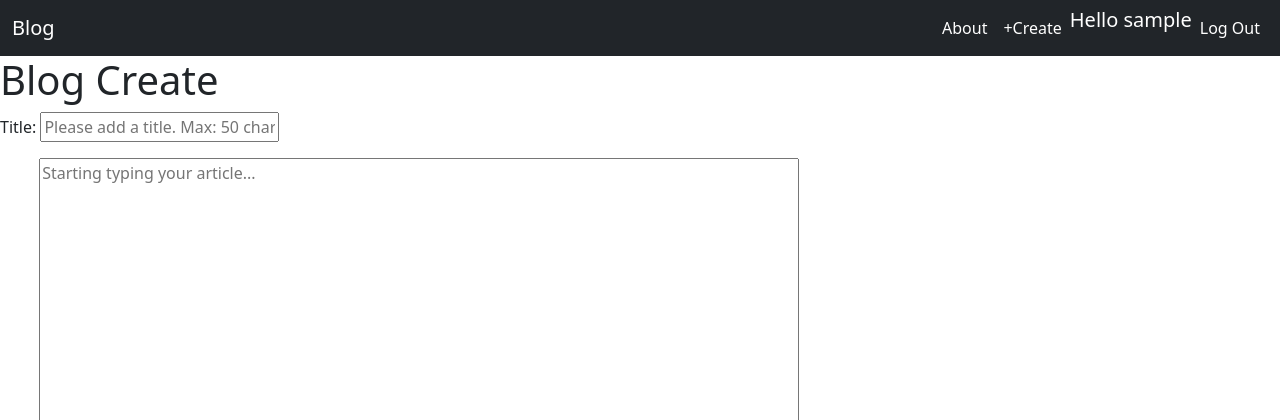
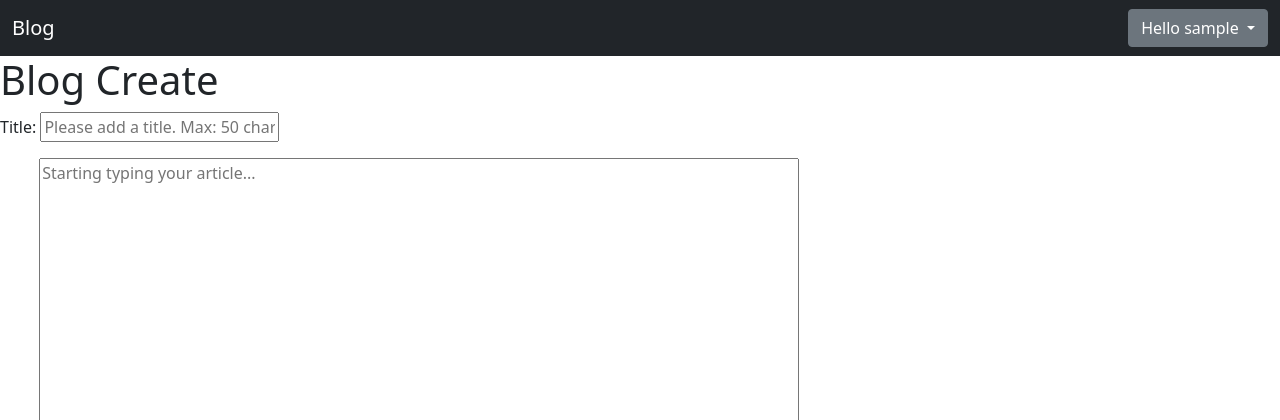
Before and after one commit to DonnyDark/blog-project, a Django app: page /create/ in a window 1280 px wide. Shown: the top 420 px of the page. Run offline with Django 3.2, Linux system fonts and the light colour scheme; the visitor is signed in with stand-in values (Sample User, id 1); parts of the project's set-up code (start-up, migrations or seed data) failed here and were passed over.

Commit message:
add dropdown button in header

```diff
--- a/blog/templates/blog/_base.html
+++ b/blog/templates/blog/_base.html
@@ -20,29 +20,27 @@
         <nav class="container-xxl flex-wrap flex-md-nowrap">
             <a class="navbar-brand" href="{% url 'main_page' %}">Blog</a>
             <div class="collapse navbar-collapse">
-                <ul class="navbar-nav flex-row flex-wrap ms-md-auto">
-                    <li class="nav-item">
-                        <a class="nav-link active" href="">About</a>
-                    </li>
+                <div class="dropdown ms-md-auto">
                     {% if request.user.is_authenticated %}
-                    <li class="nav-item">
-                        <a class="nav-link active" href="{% url 'blog_create' %}">+Create</a>
-                    </li>
-                    <li class="nav-item">
-                        <h5 style="color: white;" >Hello {{ user.get_username }}</h5>
-                    </li>
-                    <li class="nav-item">
-                        <a class="nav-link active" href="{% url 'logout' %}">Log Out</a>
-                    </li>
+                        <button class="btn btn-secondary dropdown-toggle" type="button" id="dropdownMenuButton1" data-bs-toggle="dropdown" aria-expanded="false">
+                            Hello {{ request.user.username }}
+                        </button>
+                        <ul class="dropdown-menu" aria-labelledby="dropdownMenuButton1">
+                            <li class="nav-item"><a class="dropdown-item nav-item active" href="users/{{ request.user.username }}/">User Room</a></li>
+                            <li class="nav-item"><a class="dropdown-item" href="">About</a></li>
+                            <li class="nav-item"><a class="dropdown-item" href="{% url 'logout' %}">Log Out</a></li>
+                        </ul>
                     {% else %}
-                    <li class="nav-item">
-                        <a class="nav-link active" href="{% url 'login' %}">Log In</a>
-                    </li>
-                    <li class="nav-item">
-                        <a class="nav-link active" href="{% url 'signup' %}">Sign Up</a>
-                    </li>
+                        <button class="btn btn-secondary dropdown-toggle" type="button" id="dropdownMenuButton1" data-bs-toggle="dropdown" aria-expanded="false">
+                            Menu
+                        </button>
+                        <ul class="dropdown-menu" aria-labelledby="dropdownMenuButton1">
+                            <li class="nav-item"><a class="dropdown-item" href="{% url 'login' %}">Log In</a></li>
+                            <li class="nav-item"><a class="dropdown-item" href="{% url 'signup' %}">Sign Up</a></li>
+                            <li class="nav-item"><a class="dropdown-item" href="">About</a></li>
+                        </ul>
                     {% endif %}
-                </ul>
+                </div>
             </div>
         </nav>
     </header>
--- a/users/urls.py
+++ b/users/urls.py
@@ -1,10 +1,11 @@
 from django.contrib.auth import views
 from django.urls import path
-from .views import LoginView, SignupView
+from .views import LoginView, SignupView, UserView
 
 
 urlpatterns = [
     path('signup/', SignupView.as_view(), name='signup'),
     path('login/', LoginView.as_view(), name='login'),
     path('logout/', views.LogoutView.as_view(), name='logout'),
+    path('<str:pk>/', UserView.as_view(), name='user_room'),
 ]
--- a/users/views.py
+++ b/users/views.py
@@ -14,3 +14,8 @@ class SignupView(generic.CreateView):
     form_class = RegisterForm
     template_name = 'users/signup.html'
     success_url = reverse_lazy('login')
+
+
+class UserView(generic.DetailView):
+    template_name = 'users/user.html'
+    context_object_name = 'user'
```
